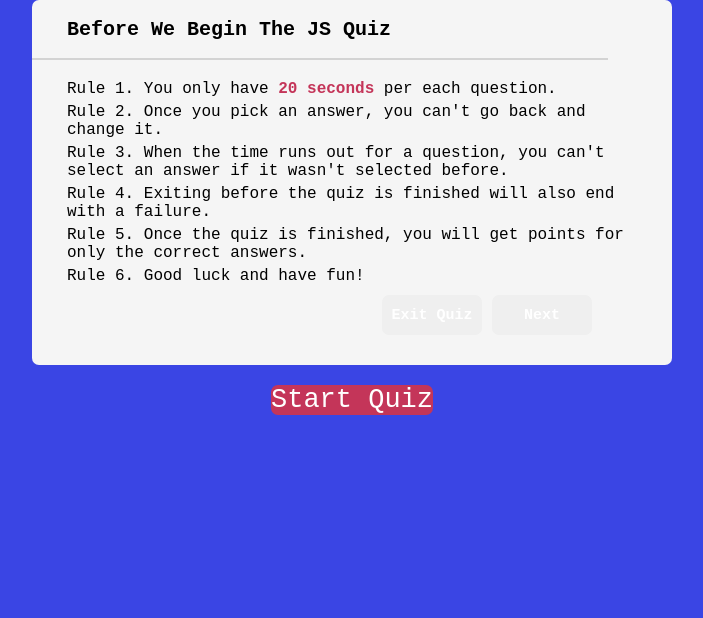
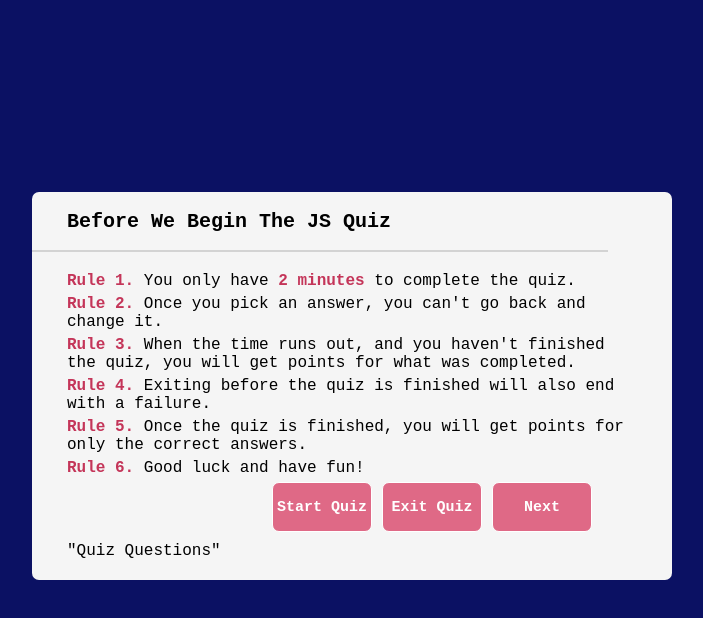
Before and after one commit to eduardvoicu/quiz, a plain HTML site: page index.html in a window 1280 px wide. Shown: the whole page, without its empty margins (288-991 px from the left). Drawn offline with nearby package versions, Linux system fonts and the light colour scheme.

Commit message:
changed buttons and questions in css, html, script

```diff
--- a/assets/script.js
+++ b/assets/script.js
@@ -1,10 +1,10 @@
 // Storing references into variables for JS
-// var quizContainer = document.getElementById('JSquiz');
-// var resultsContainer = document.getElementById('JSresults');
-// var submitButton = document.getElementById('submit');
-// var startButton = document.getElementById('start');
-// var jsQuestions = [
-  /*  {
+var quizContainer = document.getElementById('JSquiz');
+var resultsContainer = document.getElementById('JSresults');
+var submitButton = document.getElementById('submit');
+var startButton = document.getElementById('start');
+ var jsQuestions = [
+   {
         question: "Question 1?",
         answers: {
             a: "1",
--- a/assets/style.css
+++ b/assets/style.css
@@ -6,28 +6,10 @@
 }
 
 body {
-    background: rgb(58, 69, 228);
+    background: rgb(11, 17, 99);
 }
 
-/* Start Quiz Button Detailing and Rules*/
-
-.start_quiz_button {
-    position:absolute;
-    top: 50%;
-    left: 50%;
-    transform: translate(-50%, -50%);
-}
-
-.start_quiz_button button{
-    font-size: 27px;
-    font-weight: 300;
-    color: white;
-    padding: none;
-    border: none;
-    border-radius: 7px;
-    background:rgb(196, 53, 89);
-    cursor: pointer;
-}
+/* Rules*/
 
 #rules_box {
     width: 50%;
@@ -36,6 +18,7 @@ body {
     position: center;
     margin-right: auto;
     margin-left: auto;
+    margin-top: 15%;
 }
 
 #rules_box .rules_title {
@@ -63,6 +46,8 @@ body {
     color: rgb(196, 53, 89);
 }
 
+/* Button Color and Layout */
+
 #rules_box .buttons {
     height: 60px;
     display: flex;
@@ -74,18 +59,42 @@ body {
 
 #rules_box .buttons button {
     margin: 0 5px;
-    height: 40px;
+    height: 50px;
     width: 100px;
-    border: 1px solid transparent;
+    border: 1px solid;
     border-radius: 7px;
     color: white;
     font-size: 15px;
     font-weight: 700;
     cursor: pointer;
+    transition: all 0.2s ease;
+}
+
+/* Button Colors and Hover Color */
+
+.buttons button.start_quiz_button {
+    color: white;
+    background: rgb(223, 105, 134);
+}
+
+.buttons button.start_quiz_button:hover{
+    background: rgb(196, 53, 89);
 }
 
 .buttons button.quit {
-    color: rgb(196, 53, 89);
-    border-color: rgb(196, 53, 89);
+    color: white;
+    background: rgb(223, 105, 134);
+}
 
+.buttons button.quit:hover{
+    background: rgb(196, 53, 89);
 }
+
+.buttons button.nextPrompt {
+    color: white;
+    background: rgb(223, 105, 134);
+}
+
+.buttons button.nextPrompt:hover{
+    background: rgb(196, 53, 89);
+}
--- a/index.html
+++ b/index.html
@@ -9,7 +9,7 @@
 
   <body>
     <!-- Start Button for the knowledge check quiz -->
-    <div class="start_quiz_button"><button>Start Quiz</button></div>
+    <!-- <div class="start_quiz_button"><button>Start Quiz</button></div> -->
 
     <!-- Rules and Information Box -->
     <section id="rules_box">
@@ -17,18 +17,22 @@
       <span>Before We Begin The JS Quiz</span>
       </div>
         <div class="rules_list">
-          <div class="rules">Rule 1. You only have <span>20 seconds</span> per each question.<div>
-          <div class="rules">Rule 2. Once you pick an answer, you can't go back and change it.<div>
-          <div class="rules">Rule 3. When the time runs out for a question, you can't select an answer if it wasn't selected before.<div>
-          <div class="rules">Rule 4. Exiting before the quiz is finished will also end with a failure.<div>
-          <div class="rules">Rule 5. Once the quiz is finished, you will get points for only the correct answers.<div>
-          <section class="rules">Rule 6. Good luck and have fun!<div>
+          <div class="rules"><span>Rule 1.</span> You only have <span>2 minutes</span> to complete the quiz.<div>
+          <div class="rules"><span>Rule 2.</span> Once you pick an answer, you can't go back and change it.<div>
+          <div class="rules"><span>Rule 3.</span> When the time runs out, and you haven't finished the quiz, you will get points for what was completed.<div>
+          <div class="rules"><span>Rule 4.</span> Exiting before the quiz is finished will also end with a failure.<div>
+          <div class="rules"><span>Rule 5.</span> Once the quiz is finished, you will get points for only the correct answers.<div>
+          <section class="rules"><span>Rule 6.</span> Good luck and have fun!<div>
         <!-- Below is a button for Exiting the quiz and for continuing to the next prompt option. -->
         <div class="buttons">
+          <button class="start_quiz_button">Start Quiz</button>
           <button class="quit">Exit Quiz</button>
           <button class="nextPrompt">Next</button>
           </div>
       </div>
+    </section>
+    <section>
+      <div class="quizSection">"Quiz Questions"</div>
     </section>
 
      <!-- <div class="wrapper">
@@ -43,5 +47,6 @@
     </div> -->
 
     <script src="assets/script.js"></script>
+     <script src="https://cdnjs.cloudflare.com/ajax/libs/jquery/3.5.1/jquery.min.js"></script>
   </body>
 </html>
```
